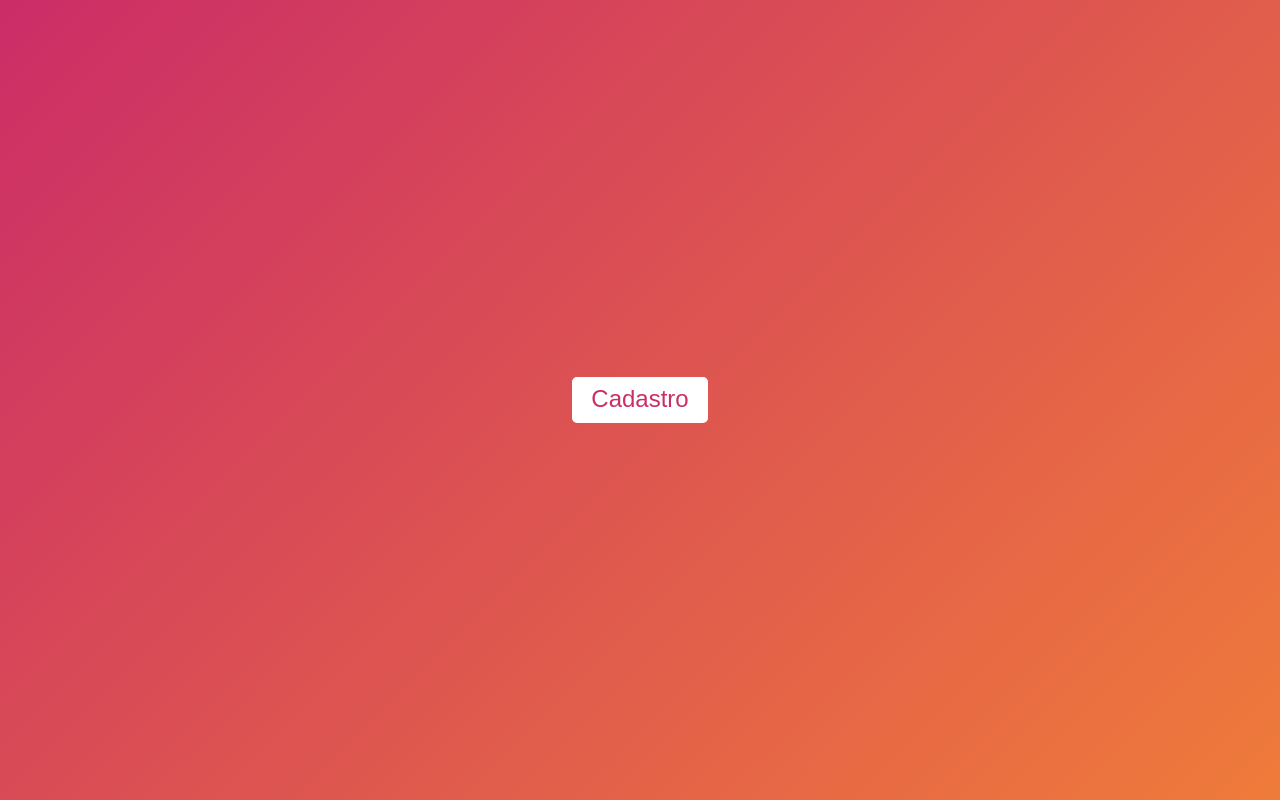
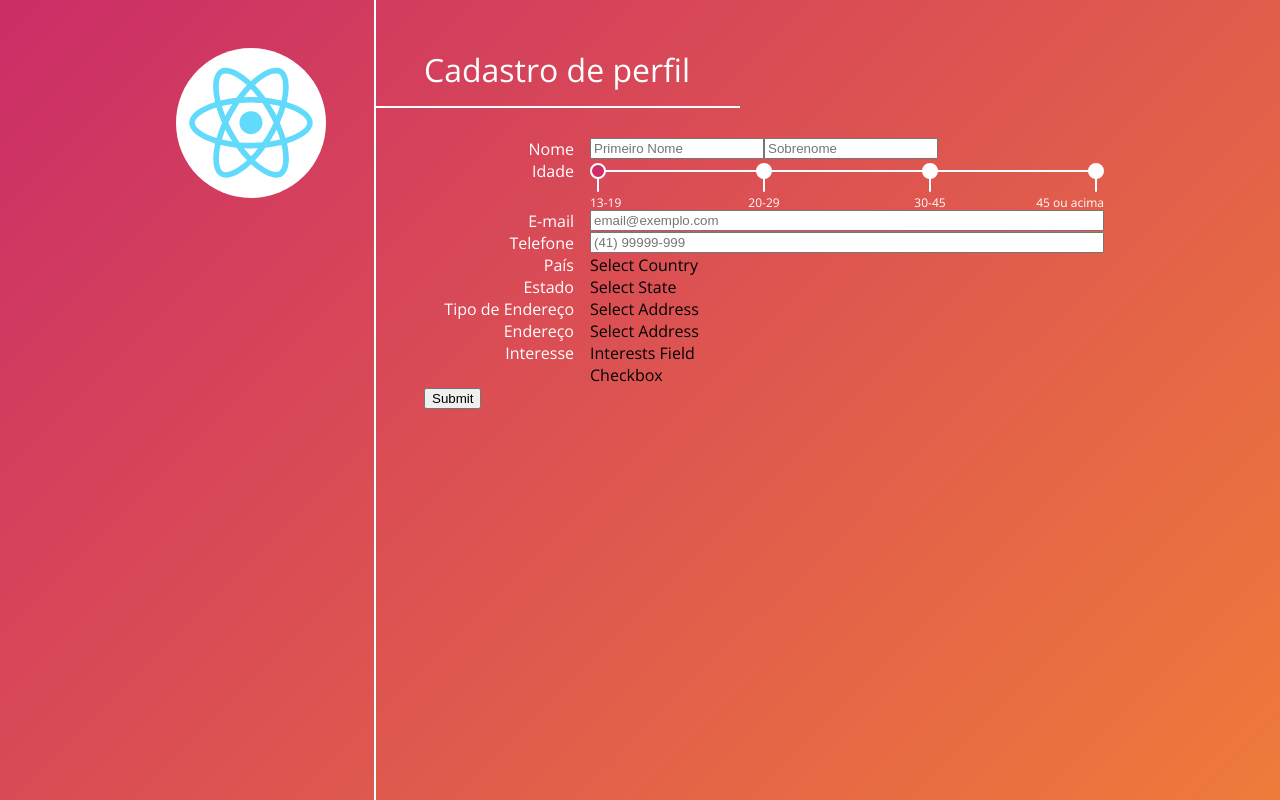
Before and after one commit to Aeyos/react-test, a React (Create React App) app: page / in a window 1280 px wide. Built offline with nearby package versions, Linux system fonts and the light colour scheme.

Commit message:
[ * ][ Slider ] Style consistency

```diff
--- a/src/components/Register/index.js
+++ b/src/components/Register/index.js
@@ -4,7 +4,7 @@ import CenterButton from '../CenterButton';
 import RegisterForm from '../RegisterForm';
 
 class Register extends React.Component {
-  state = { step: 0 }
+  state = { step: 1 }
 
   _nextStep = () => {
     this.setState({ step: this.state.step + 1 });
--- a/src/components/Styled/Label.js
+++ b/src/components/Styled/Label.js
@@ -4,5 +4,6 @@ export default styled.label`
   color: ${props => props.theme.mainColor};
   display: inline-block;
   text-align: right;
-  padding-right: 2em;
+  padding-right: 1em;
+  font-weight: 100;
 `;
--- a/src/components/Styled/RangeField/RangeTick.js
+++ b/src/components/Styled/RangeField/RangeTick.js
@@ -3,7 +3,7 @@ import styled from 'styled-components';
 export default styled.div`
   background: ${props => props.active ? props.theme.color1 : props.theme.mainColor};
   border-radius: 50%;
-  border: 3px solid ${props => props.theme.mainColor};
+  border: 2px solid ${props => props.theme.mainColor};
   height: 12px;
   position: absolute;
   top: -21px;
@@ -17,9 +17,9 @@ export default styled.div`
     border-radius: 2px;
     display: inline-block;
     height: 15px;
-    left: 4px;
+    left: 5px;
     position: relative;
     top: 10px;
-    width: 4px;
+    width: 2px;
   }
 `;
--- a/src/components/Styled/RangeField/RangeTrack.js
+++ b/src/components/Styled/RangeField/RangeTrack.js
@@ -2,6 +2,6 @@ import styled from 'styled-components';
 
 export default styled.div`
   background: ${props => props.theme.mainColor};
-  margin: 9px 0;
-  height: 4px;
+  margin: 10px 0;
+  height: 2px;
 `;
--- a/src/themes/default.js
+++ b/src/themes/default.js
@@ -9,6 +9,9 @@ export default {
   // MANGO
   color1: '#CB2D67',
   color2: '#EF7B3A',
+  // DUSK
+  // color1: '#2C3E50',
+  // color2: '#FD746C',
   light: 'red',
   lighter: 'red',
   darker: 'red',
```
